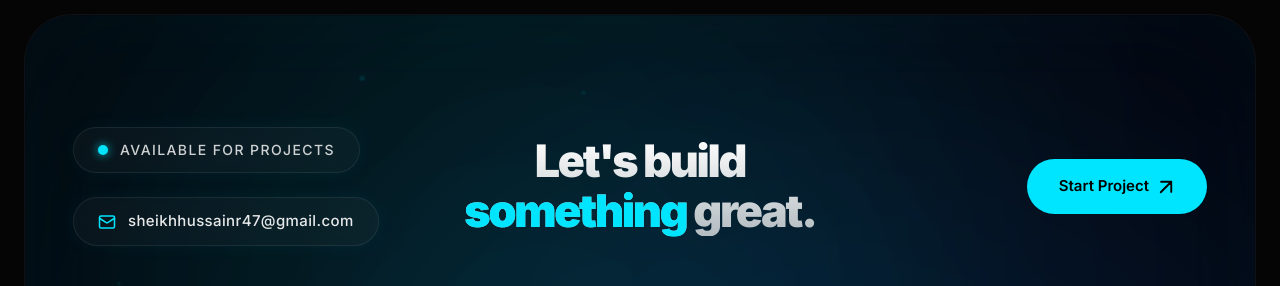
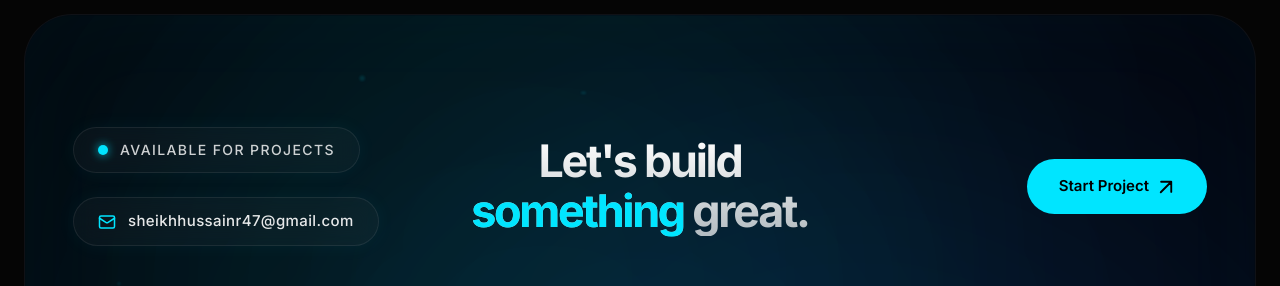
Before and after one commit to Sheikh-atir/Atir-husain-portfolio, a Next.js app in the folder atir-portfolio/: page / in a window 1280 px wide. Shown: the part 9100-9386 px from the top of the page. Built offline with nearby package versions, Linux system fonts and the light colour scheme.

Commit message:
Add center headline to footer

```diff
--- a/atir-portfolio/components/layout/Footer.tsx
+++ b/atir-portfolio/components/layout/Footer.tsx
@@ -164,8 +164,8 @@ export default function Footer() {
                 className="flex items-center gap-3 bg-white/[0.03] border border-white/[0.08] px-6 py-3 rounded-full backdrop-blur-md shadow-[0_0_20px_rgba(0,229,255,0.05)] hover:bg-white/[0.08] hover:shadow-[0_0_30px_rgba(0,229,255,0.15)] transition-all duration-300 group cursor-pointer"
               >
                 <svg width="18" height="18" viewBox="0 0 24 24" fill="none" stroke="currentColor" strokeWidth="2" strokeLinecap="round" strokeLinejoin="round" className="text-accent group-hover:scale-110 transition-transform duration-300">
-                  <rect width="20" height="16" x="2" y="4" rx="2"/>
-                  <path d="m22 7-8.97 5.7a1.94 1.94 0 0 1-2.06 0L2 7"/>
+                  <rect width="20" height="16" x="2" y="4" rx="2" />
+                  <path d="m22 7-8.97 5.7a1.94 1.94 0 0 1-2.06 0L2 7" />
                 </svg>
                 <span className="text-[13px] md:text-[15px] font-medium text-white/90 tracking-wide group-hover:text-white transition-colors duration-300">
                   sheikhhussainr47@gmail.com
@@ -182,7 +182,7 @@ export default function Footer() {
             transition={{ delay: 0.1, duration: 0.8 }}
             className="flex w-full xl:w-1/3 justify-start xl:justify-center text-left xl:text-center"
           >
-            <h2 className="text-[clamp(32px,3.5vw,56px)] font-black text-transparent bg-clip-text bg-gradient-to-b from-white to-white/70 tracking-tighter leading-[1.1]">
+            <h2 className="text-[clamp(32px,3.5vw,56px)] font-bold text-transparent bg-clip-text bg-gradient-to-b from-white to-white/70 tracking-tighter leading-[1.1]">
               Let's build <br className="hidden xl:block" />
               <span className="text-accent">something</span> great.
             </h2>
```
